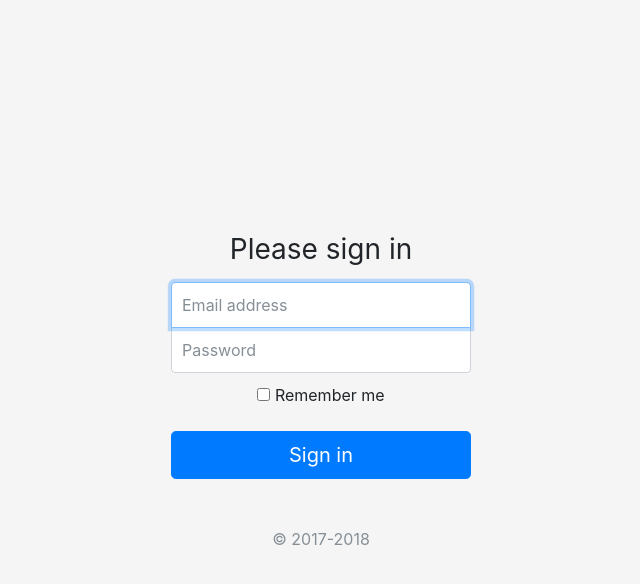
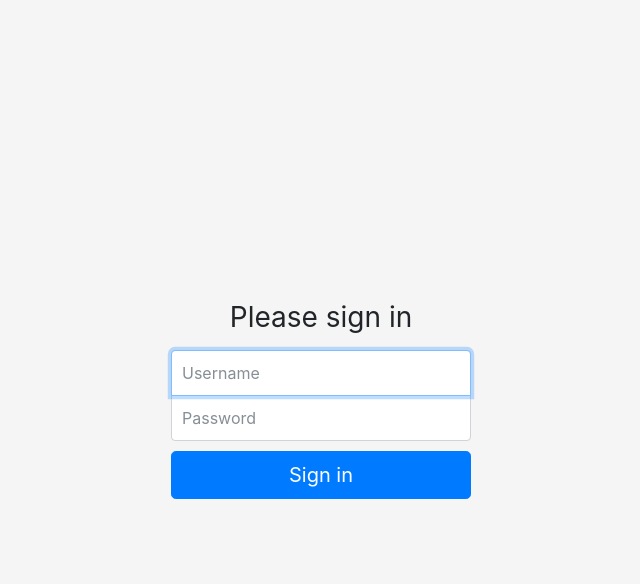
Before and after one commit to sean-dooher/sentinel-iot, a Django app: page /accounts/login/ in a window 1280 px wide. Shown: the top 584 px of the page, without its empty margins (319-959 px from the left). Run offline with Django 3.2, Linux system fonts and the light colour scheme; some libraries are stand-ins or nearby versions.

Commit message:
Finished login page for oAuth redirect

```diff
--- a/sentinel/frontend/templates/login.html
+++ b/sentinel/frontend/templates/login.html
@@ -27,14 +27,12 @@
         }
 
         .form-signin {
-          width: 100%;
-          max-width: 330px;
-          padding: 15px;
-          margin: 0 auto;
+            width: 100%;
+            max-width: 330px;
+            padding: 15px;
+            margin: 0 auto;
         }
-        .form-signin .checkbox {
-          font-weight: 400;
-        }
+
         .form-signin .form-control {
           position: relative;
           box-sizing: border-box;
@@ -45,7 +43,7 @@
         .form-signin .form-control:focus {
           z-index: 2;
         }
-        .form-signin input[type="email"] {
+        .form-signin input[type="text"] {
           margin-bottom: -1px;
           border-bottom-right-radius: 0;
           border-bottom-left-radius: 0;
@@ -59,19 +57,15 @@
     </style>
 </head>
 <body class="text-center">
-    <form class="form-signin">
+    <form class="form-signin" method="post" action="{% url 'login' %}">
           <h1 class="h3 mb-3 font-weight-normal">Please sign in</h1>
-          <label for="inputEmail" class="sr-only">Email address</label>
-          <input type="email" id="inputEmail" class="form-control" placeholder="Email address" required autofocus>
-          <label for="inputPassword" class="sr-only">Password</label>
-          <input type="password" id="inputPassword" class="form-control" placeholder="Password" required>
-          <div class="checkbox mb-3">
-            <label>
-              <input type="checkbox" value="remember-me"> Remember me
-            </label>
-          </div>
+          {% csrf_token %}
+          <input type="hidden" name="next" value="{{ next }}">
+          <label for="username" class="sr-only">Username</label>
+          <input type="text" name="username" class="form-control" placeholder="Username" required autofocus>
+          <label for="password" class="sr-only">Password</label>
+          <input type="password" name="password" class="form-control" placeholder="Password" required>
           <button class="btn btn-lg btn-primary btn-block" type="submit">Sign in</button>
-          <p class="mt-5 mb-3 text-muted">&copy; 2017-2018</p>
     </form>
 <script src="https://code.jquery.com/jquery-3.2.1.slim.min.js" integrity="sha384-KJ3o2DKtIkvYIK3UENzmM7KCkRr/rE9/Qpg6aAZGJwFDMVNA/GpGFF93hXpG5KkN" crossorigin="anonymous"></script>
 <script src="https://cdnjs.cloudflare.com/ajax/libs/popper.js/1.12.3/umd/popper.min.js" integrity="sha384-vFJXuSJphROIrBnz7yo7oB41mKfc8JzQZiCq4NCceLEaO4IHwicKwpJf9c9IpFgh" crossorigin="anonymous"></script>
--- a/sentinel/frontend/views.py
+++ b/sentinel/frontend/views.py
@@ -31,17 +31,25 @@ def login_view(request):
         if user:
             if user.is_active and '-' not in username:
                 login(request, user)
+                if 'next' in request.POST:
+                    return HttpResponseRedirect(request.POST['next'])
                 return JsonResponse({'accepted': True})
             elif not user.is_active:
                 return JsonResponse({'accepted': False, 'reason': 'Your account is disabled.'})
             else:
                 return JsonResponse({'accepted': False, 'reason': "Invalid characters in username."})
         else:
+            if 'next' in request.POST:
+                return HttpResponseRedirect(reverse('login'))
             return JsonResponse({'accepted': False, 'reason': 'Invalid username or password.'})
     elif request.method == 'POST' and request.user.is_authenticated():
         return JsonResponse({'accepted': True})
     elif request.method == 'GET':
-        return render(request, 'login.html')
+        info = request.GET.dict()
+        info['next'] = info.get('next', reverse('dashboard'))
+        if request.user.is_authenticated():
+            return HttpResponseRedirect(info['next'])
+        return render(request, 'login.html', info)
     else:
         return HttpResponseRedirect(reverse('index'))
 
```
